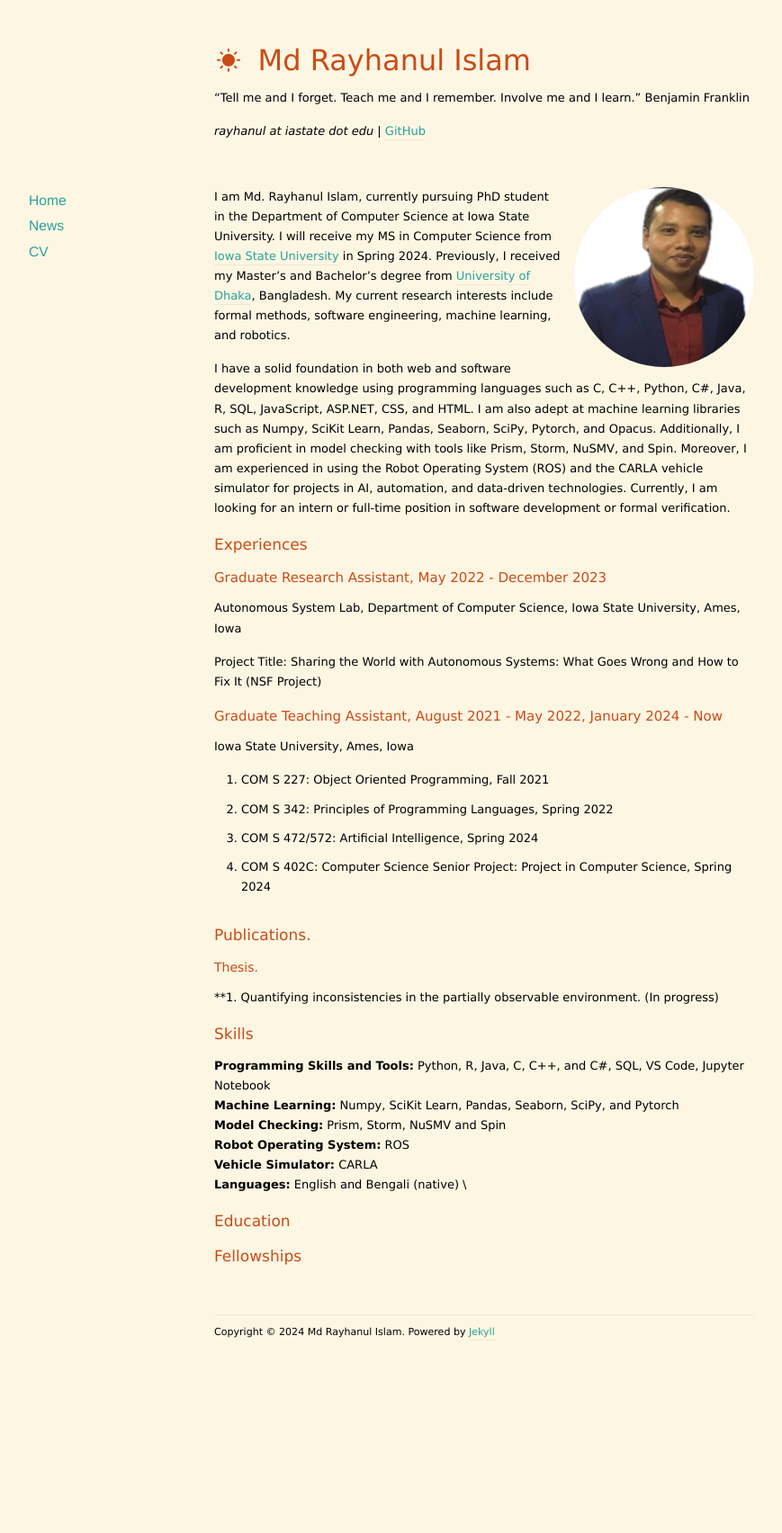
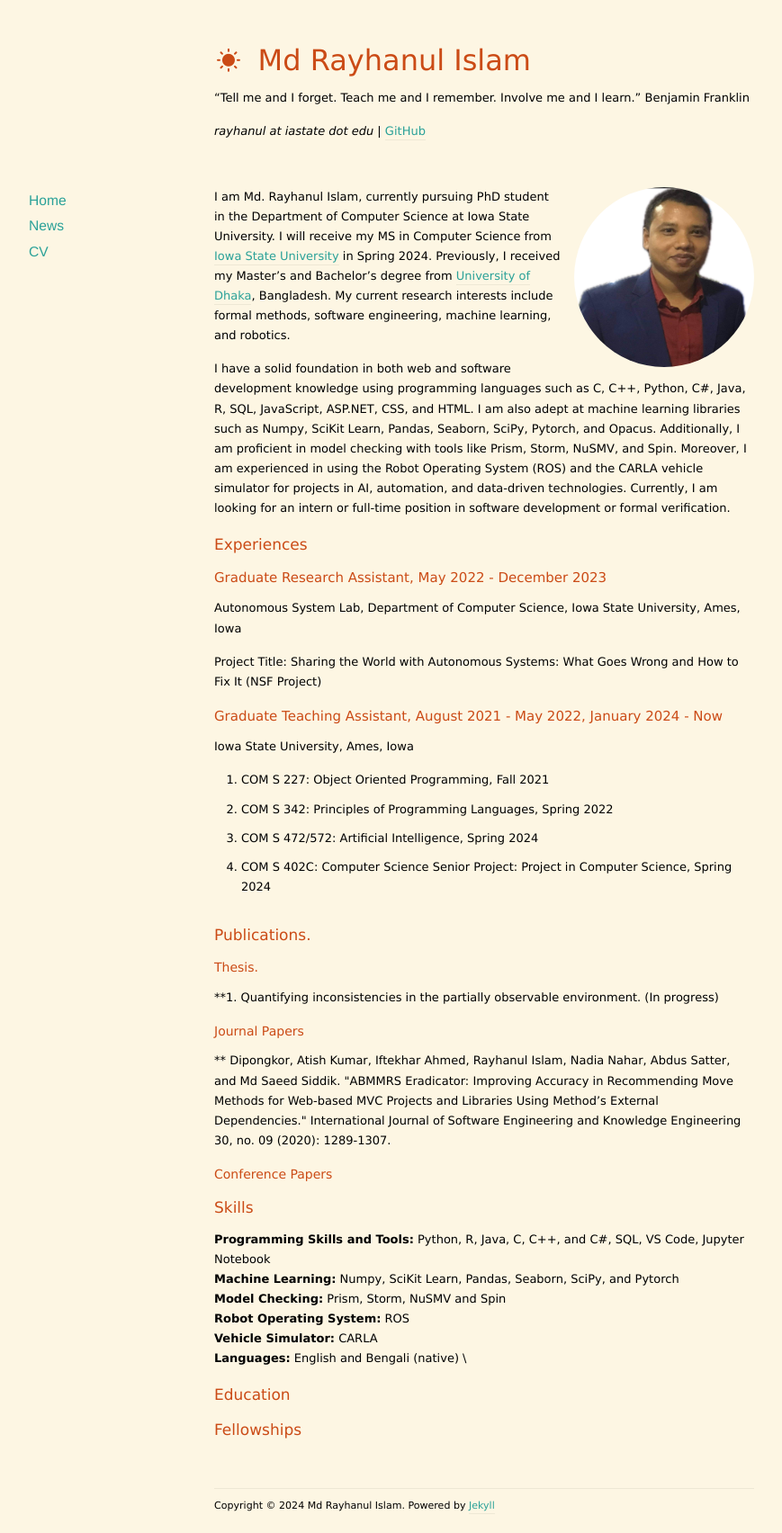
Before and after one commit to rayhanul/rayhanul.github.io, a Jekyll site: the page built from index.markdown, in a window 1280 px wide. Shown: the whole page at 90% size, without its empty margins (102-971 px from the left). Built offline with Jekyll 4.4.1, drawn with Linux system fonts in a browser that asks for light colours; nearby versions of some CDN libraries; the list of posts is cut into pages by our own code; before the commit the page ends 1511 px from its top, so only the background shows below that.

Commit message:
Update index.markdown

```diff
--- a/index.markdown
+++ b/index.markdown
@@ -48,6 +48,18 @@ Iowa State University, Ames, Iowa
 ### Thesis.
 **1.  Quantifying inconsistencies in the partially observable environment. (In progress)
 
+### Journal Papers
+
+**  Dipongkor, Atish Kumar, Iftekhar Ahmed, Rayhanul Islam, Nadia Nahar,
+    Abdus Satter, and Md Saeed Siddik. \"ABMMRS Eradicator: Improving
+    Accuracy in Recommending Move Methods for Web-based MVC Projects and
+    Libraries Using Method's External Dependencies.\" International
+    Journal of Software Engineering and Knowledge Engineering 30, no. 09
+    (2020): 1289-1307.
+
+### Conference Papers
+
+
 <!--
 ### Conference Papers.
 **1. [PyEvolve: Automating Frequent Code Changes in Python ML Systems](https://danny.cs.colorado.edu/papers/PyEvolve_ICSE2023.pdf)** (ICSE 2023: IEEE/ACM International Conference on Software Engineering)<br/>
```
